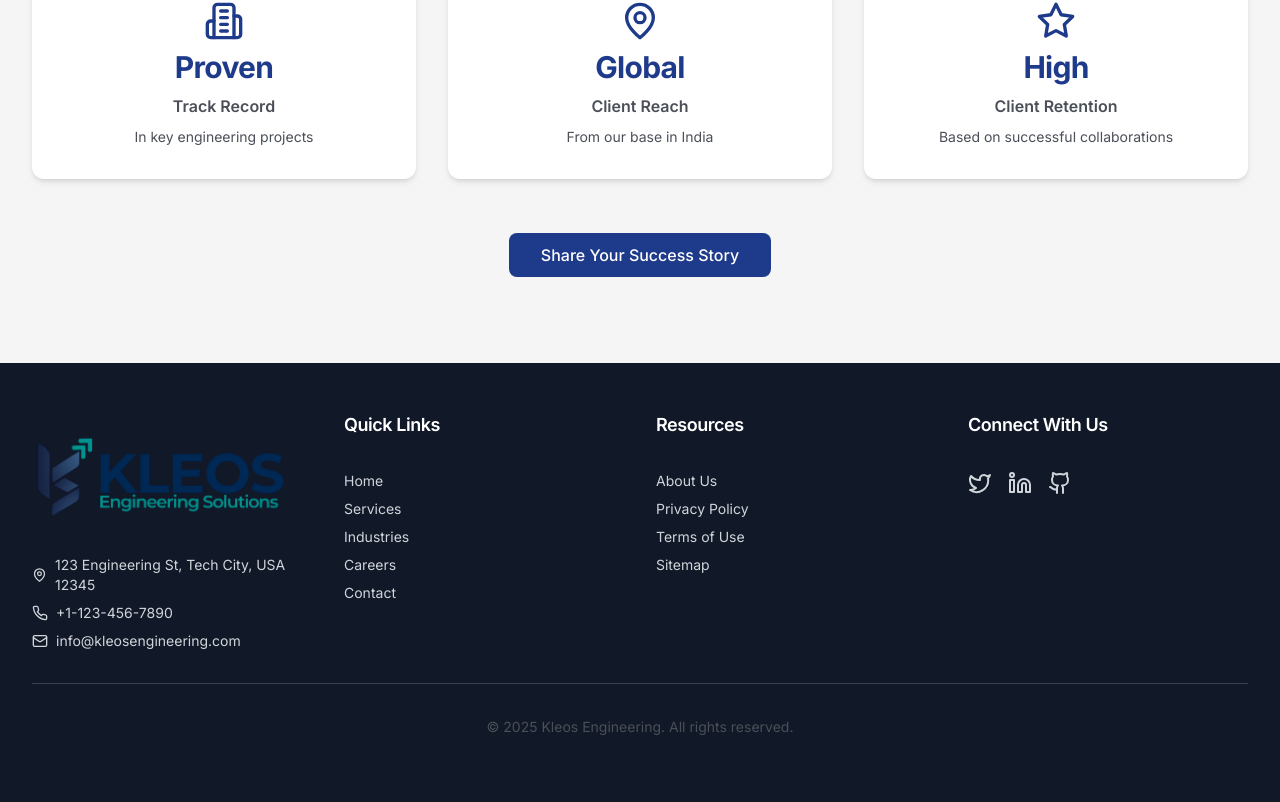
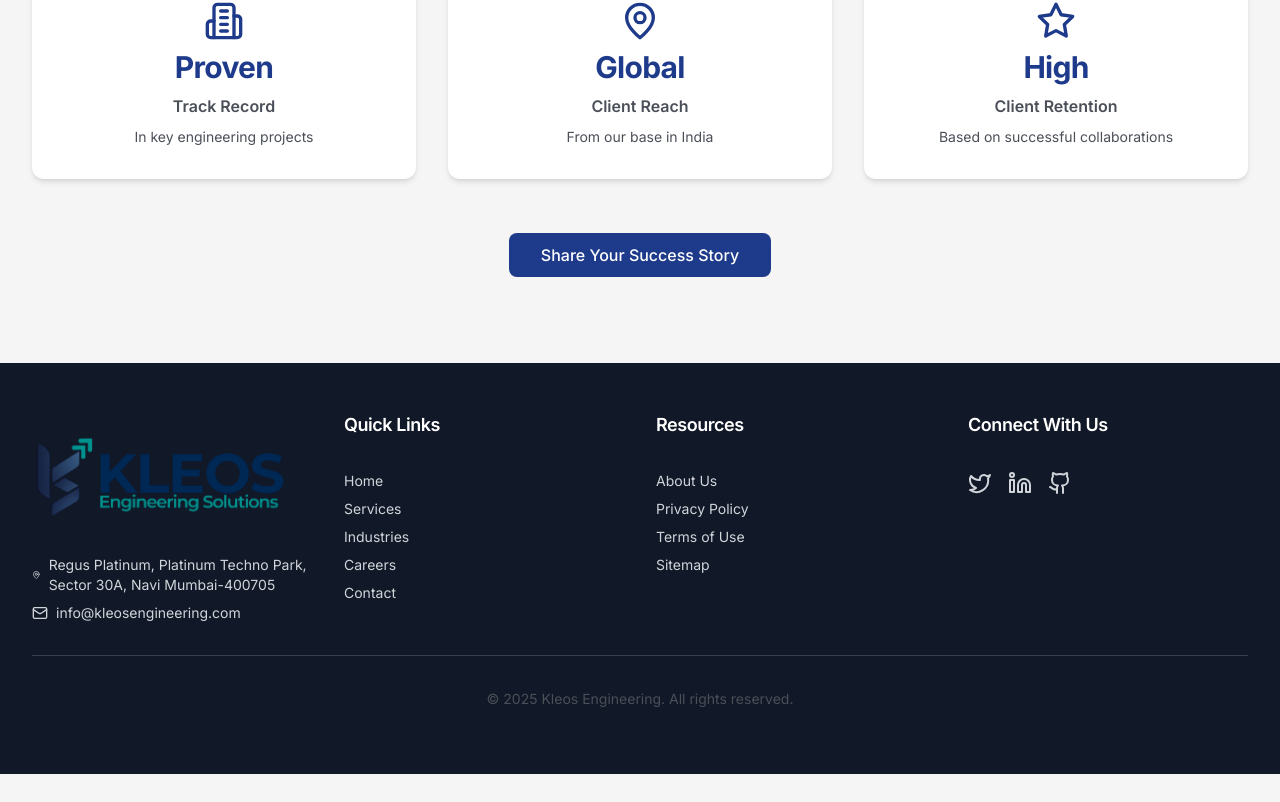
Before and after one commit to Kleosengineering/Kleos-website, a React (Vite) app: page / in a window 1280 px wide. Shown: the part 4445-5247 px from the top of the page. After the commit the page ends 5219 px from the top, so only its background shows below. Built offline with nearby package versions, Linux system fonts and the light colour scheme.

Commit message:
Office address added

```diff
--- a/src/components/Footer.tsx
+++ b/src/components/Footer.tsx
@@ -54,12 +54,9 @@ const Footer: React.FC<FooterProps> = React.memo(({ activeSection, setActiveSect
             <div className="flex flex-col space-y-2 text-sm">
               <div className="flex items-center space-x-2">
                 <MapPin className="h-4 w-4" />
-                <span>123 Engineering St, Tech City, USA 12345</span>
+                <span>Regus Platinum, Platinum Techno Park, Sector 30A, Navi Mumbai-400705</span>
               </div>
-              <div className="flex items-center space-x-2">
-                <Phone className="h-4 w-4" />
-                <a href="tel:+11234567890" className="hover:text-blue-400 transition-colors">+1-123-456-7890</a>
-              </div>
+
               <div className="flex items-center space-x-2">
                 <Mail className="h-4 w-4" />
                 <a href="mailto:info@kleosengineering.com" className="hover:text-blue-400 transition-colors">info@kleosengineering.com</a>
```
Also changed, not shown: 1 other file (tests, documents, lock files or other folders).
